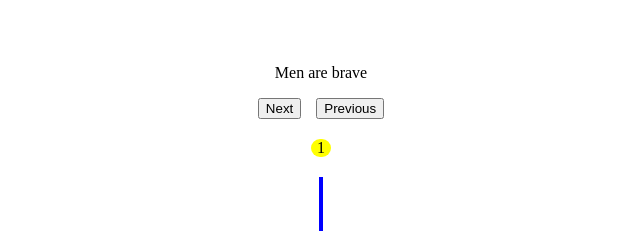
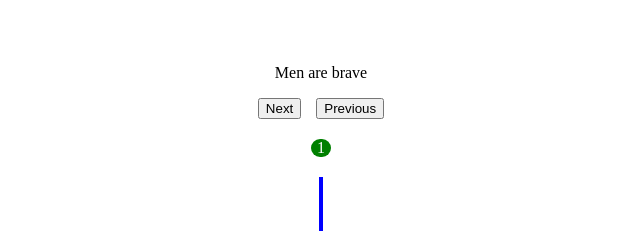
Before and after one commit to yashjanidev/mern-steps-assignment-headphones, a plain HTML site: page index.html in a window 1280 px wide. Both pictures are taken after a click on the button "Next". Shown: the top 240 px of the page, 319-959 px from the left. Drawn offline with Linux system fonts and the light colour scheme.

Commit message:
Update index.html
done

```diff
--- a/index.html
+++ b/index.html
@@ -86,7 +86,11 @@ console.log(allLines);
 function addSteps() {
 
   for (let i = 0; i < allCircles.length; i++) {
-    if (i + 1 === circleCount) {
+    if (i + 1 < circleCount) {
+         allCircles[i].style.backgroundColor = 'green';
+         allCircles[i].style.color = 'white';
+
+    } else if (i + 1 === circleCount) {
          allCircles[i].style.backgroundColor = 'green';
          allCircles[i].style.color = 'white';
     } else {
```
Lines whose indentation alone changed are shown as unchanged.
